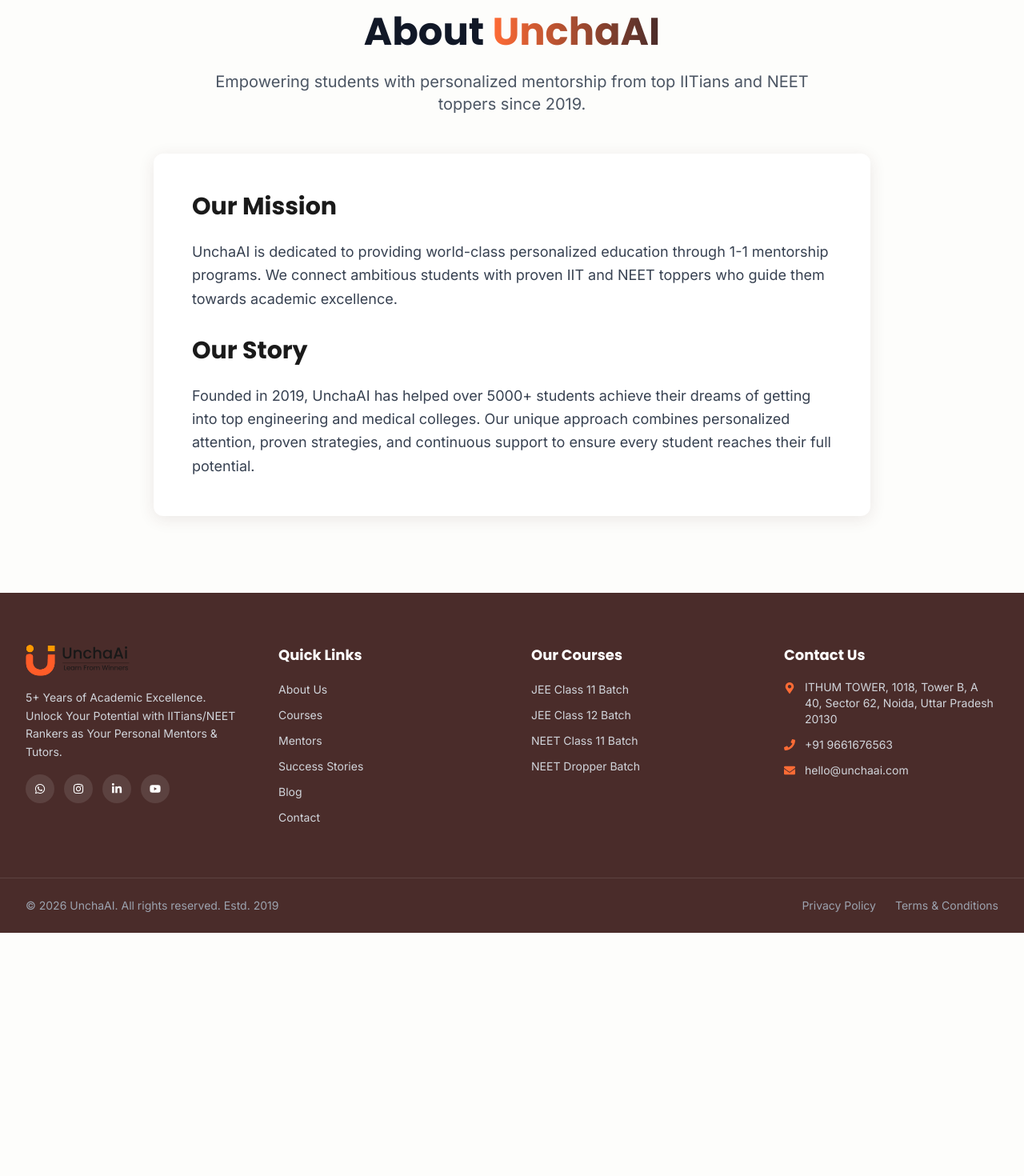
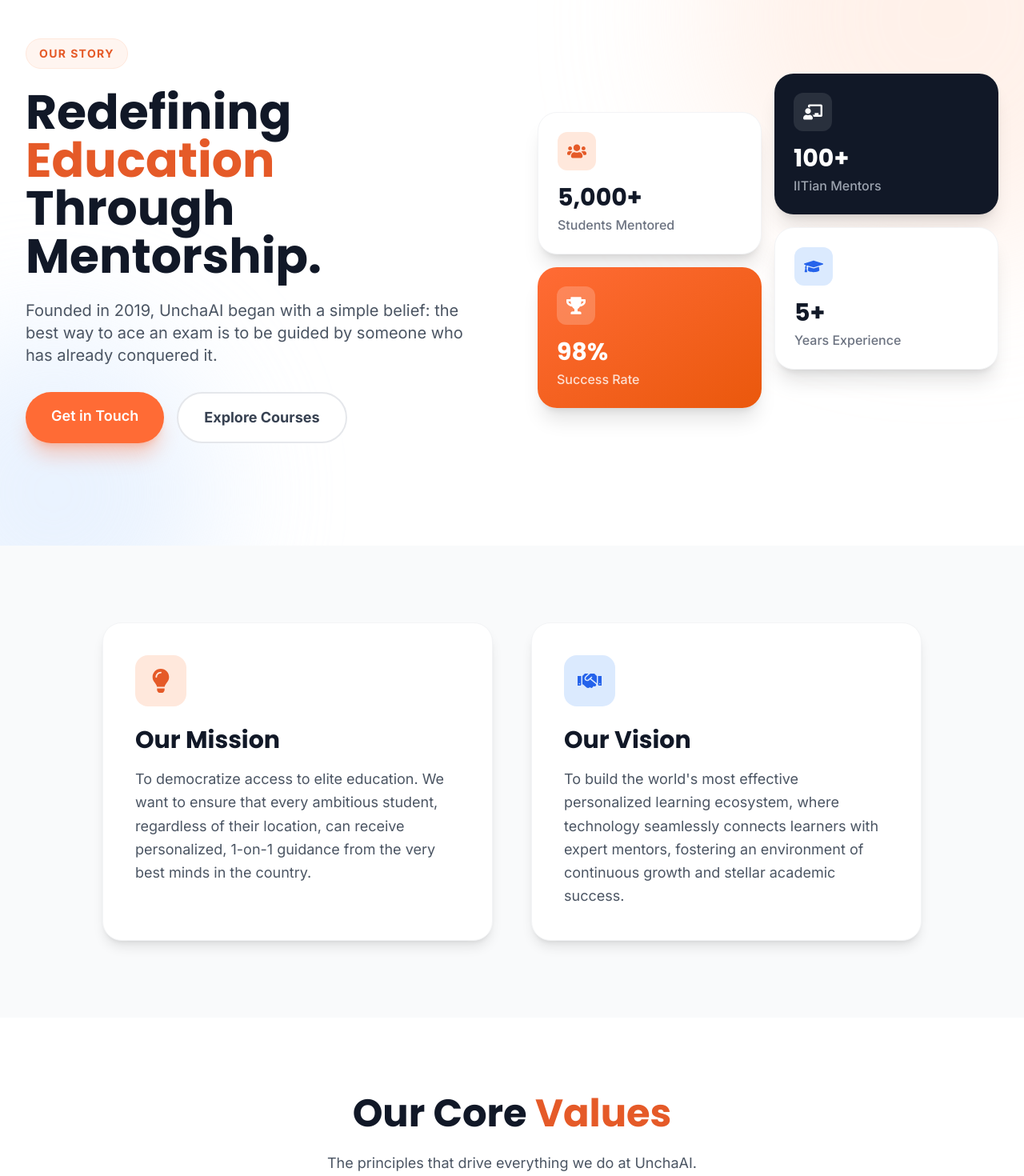
Before and after one commit to DEEPANSHU000/Unchaai_WEB, a React (Vite) app: page /about in a window 1280 px wide. Shown: the part 160-1630 px from the top of the page at 80% size. Before the commit the page ends 1326 px from the top, so only its background shows below. Built offline with nearby package versions, Linux system fonts and the light colour scheme.

Commit message:
Completely rebuild About Us page with rich content and animations

```diff
--- a/src/pages/About.jsx
+++ b/src/pages/About.jsx
@@ -1,43 +1,134 @@
 import { motion } from 'framer-motion';
 import { Link } from 'react-router-dom';
+import { FaGraduationCap, FaChalkboardTeacher, FaUsers, FaTrophy, FaLightbulb, FaHandshake } from 'react-icons/fa';
+
+const fadeUp = {
+  hidden: { opacity: 0, y: 30 },
+  visible: { opacity: 1, y: 0, transition: { duration: 0.6 } }
+};
+
+const staggerContainer = {
+  hidden: { opacity: 0 },
+  visible: {
+    opacity: 1,
+    transition: { staggerChildren: 0.15 }
+  }
+};
 
 const About = () => {
   return (
-    <div className="pt-20 min-h-screen bg-cream-50">
-      <section className="section-padding">
-        <div className="container-custom text-center">
-          <motion.h1
-            initial={{ opacity: 0, y: 20 }}
-            animate={{ opacity: 1, y: 0 }}
-            className="text-4xl md:text-5xl font-display font-bold text-gray-900 mb-6"
-          >
-            About <span className="heading-gradient">UnchaAI</span>
-          </motion.h1>
-          <motion.p
-            initial={{ opacity: 0, y: 20 }}
-            animate={{ opacity: 1, y: 0 }}
-            transition={{ delay: 0.2 }}
-            className="text-xl text-gray-600 max-w-3xl mx-auto mb-12"
-          >
-            Empowering students with personalized mentorship from top IITians and NEET toppers since 2019.
-          </motion.p>
+    <div className="pt-20 min-h-screen bg-gray-50 overflow-hidden">
 
-          <div className="card p-12 max-w-4xl mx-auto text-left">
-            <h2 className="text-3xl font-bold mb-6">Our Mission</h2>
-            <p className="text-gray-700 text-lg leading-relaxed mb-6">
-              UnchaAI is dedicated to providing world-class personalized education through 1-1 mentorship programs.
-              We connect ambitious students with proven IIT and NEET toppers who guide them towards academic excellence.
-            </p>
+      {/* ── HERO SECTION ── */}
+      <section className="relative py-20 lg:py-32 bg-white overflow-hidden">
+        {/* Background Gradients */}
+        <div className="absolute top-0 right-0 w-[600px] h-[600px] bg-primary-100 rounded-full blur-[100px] opacity-60 translate-x-1/3 -translate-y-1/3 pointer-events-none"></div>
+        <div className="absolute bottom-0 left-0 w-[400px] h-[400px] bg-blue-100 rounded-full blur-[80px] opacity-60 -translate-x-1/3 translate-y-1/3 pointer-events-none"></div>
 
-            <h2 className="text-3xl font-bold mb-6 mt-8">Our Story</h2>
-            <p className="text-gray-700 text-lg leading-relaxed">
-              Founded in 2019, UnchaAI has helped over 5000+ students achieve their dreams of getting into top
-              engineering and medical colleges. Our unique approach combines personalized attention, proven strategies,
-              and continuous support to ensure every student reaches their full potential.
-            </p>
+        <div className="container-custom relative z-10">
+          <div className="grid lg:grid-cols-2 gap-16 items-center">
+            <motion.div initial="hidden" animate="visible" variants={staggerContainer} className="max-w-2xl">
+              <motion.span variants={fadeUp} className="inline-block bg-primary-50 text-primary-600 text-sm font-bold px-4 py-2 rounded-full mb-6 border border-primary-100 uppercase tracking-widest">
+                Our Story
+              </motion.span>
+              <motion.h1 variants={fadeUp} className="text-4xl md:text-6xl font-display font-bold text-gray-900 mb-6 leading-tight">
+                Redefining <span className="text-primary-600">Education</span> Through Mentorship.
+              </motion.h1>
+              <motion.p variants={fadeUp} className="text-lg md:text-xl text-gray-600 mb-8 leading-relaxed">
+                Founded in 2019, UnchaAI began with a simple belief: the best way to ace an exam is to be guided by someone who has already conquered it.
+              </motion.p>
+              <motion.div variants={fadeUp} className="flex flex-wrap gap-4">
+                <Link to="/contact" className="btn-primary py-4 px-8 text-lg rounded-full shadow-xl shadow-primary-500/30 hover:-translate-y-1">
+                  Get in Touch
+                </Link>
+                <Link to="/courses" className="bg-white border-2 border-gray-200 text-gray-700 py-4 px-8 text-lg rounded-full font-bold hover:border-primary-500 hover:text-primary-600 transition-all hover:-translate-y-1">
+                  Explore Courses
+                </Link>
+              </motion.div>
+            </motion.div>
+
+            {/* Hero Image / Stats */}
+            <motion.div initial={{ opacity: 0, x: 50 }} animate={{ opacity: 1, x: 0 }} transition={{ duration: 0.8 }} className="relative">
+              <div className="grid grid-cols-2 gap-4">
+                <div className="space-y-4 pt-12">
+                  <div className="bg-white p-6 rounded-3xl shadow-xl border border-gray-100">
+                    <div className="w-12 h-12 bg-primary-100 rounded-xl flex items-center justify-center text-primary-600 text-2xl mb-4"><FaUsers /></div>
+                    <h3 className="text-3xl font-bold text-gray-900 mb-1">5,000+</h3>
+                    <p className="text-gray-500 font-medium">Students Mentored</p>
+                  </div>
+                  <div className="bg-gradient-to-br from-primary-500 to-orange-600 p-6 rounded-3xl shadow-xl text-white">
+                    <div className="w-12 h-12 bg-white/20 rounded-xl flex items-center justify-center text-white text-2xl mb-4"><FaTrophy /></div>
+                    <h3 className="text-3xl font-bold mb-1">98%</h3>
+                    <p className="text-white/80 font-medium">Success Rate</p>
+                  </div>
+                </div>
+                <div className="space-y-4">
+                  <div className="bg-gray-900 p-6 rounded-3xl shadow-xl text-white">
+                    <div className="w-12 h-12 bg-white/10 rounded-xl flex items-center justify-center text-white text-2xl mb-4"><FaChalkboardTeacher /></div>
+                    <h3 className="text-3xl font-bold mb-1">100+</h3>
+                    <p className="text-gray-400 font-medium">IITian Mentors</p>
+                  </div>
+                  <div className="bg-white p-6 rounded-3xl shadow-xl border border-gray-100">
+                    <div className="w-12 h-12 bg-blue-100 rounded-xl flex items-center justify-center text-blue-600 text-2xl mb-4"><FaGraduationCap /></div>
+                    <h3 className="text-3xl font-bold text-gray-900 mb-1">5+</h3>
+                    <p className="text-gray-500 font-medium">Years Experience</p>
+                  </div>
+                </div>
+              </div>
+            </motion.div>
           </div>
         </div>
       </section>
+
+      {/* ── MISSION & VISION ── */}
+      <section className="py-24 bg-gray-50">
+        <div className="container-custom">
+          <div className="grid md:grid-cols-2 gap-12 max-w-5xl mx-auto">
+            <motion.div initial="hidden" whileInView="visible" viewport={{ once: true }} variants={fadeUp} className="bg-white p-10 rounded-3xl shadow-lg border border-gray-100 relative overflow-hidden group">
+              <div className="absolute top-0 right-0 w-32 h-32 bg-primary-50 rounded-bl-full -z-10 transition-transform group-hover:scale-110"></div>
+              <div className="w-16 h-16 bg-primary-100 rounded-2xl flex items-center justify-center text-primary-600 text-3xl mb-6"><FaLightbulb /></div>
+              <h2 className="text-3xl font-bold text-gray-900 mb-4">Our Mission</h2>
+              <p className="text-gray-600 leading-relaxed text-lg">
+                To democratize access to elite education. We want to ensure that every ambitious student, regardless of their location, can receive personalized, 1-on-1 guidance from the very best minds in the country.
+              </p>
+            </motion.div>
+
+            <motion.div initial="hidden" whileInView="visible" viewport={{ once: true }} variants={fadeUp} className="bg-white p-10 rounded-3xl shadow-lg border border-gray-100 relative overflow-hidden group">
+              <div className="absolute top-0 right-0 w-32 h-32 bg-blue-50 rounded-bl-full -z-10 transition-transform group-hover:scale-110"></div>
+              <div className="w-16 h-16 bg-blue-100 rounded-2xl flex items-center justify-center text-blue-600 text-3xl mb-6"><FaHandshake /></div>
+              <h2 className="text-3xl font-bold text-gray-900 mb-4">Our Vision</h2>
+              <p className="text-gray-600 leading-relaxed text-lg">
+                To build the world's most effective personalized learning ecosystem, where technology seamlessly connects learners with expert mentors, fostering an environment of continuous growth and stellar academic success.
+              </p>
+            </motion.div>
+          </div>
+        </div>
+      </section>
+
+      {/* ── CORE VALUES ── */}
+      <section className="py-24 bg-white">
+        <div className="container-custom">
+          <div className="text-center max-w-3xl mx-auto mb-16">
+            <h2 className="text-3xl md:text-5xl font-bold text-gray-900 mb-6">Our Core <span className="text-primary-600">Values</span></h2>
+            <p className="text-lg text-gray-600">The principles that drive everything we do at UnchaAI.</p>
+          </div>
+
+          <motion.div initial="hidden" whileInView="visible" viewport={{ once: true }} variants={staggerContainer} className="grid md:grid-cols-3 gap-8 max-w-6xl mx-auto">
+            {[
+              { title: "Excellence First", desc: "We don't compromise on quality. From our mentors to our study materials, we deliver only the absolute best." },
+              { title: "Personalized Care", desc: "Every student is unique. We tailor our approach, study plans, and teaching methods to fit individual learning speeds." },
+              { title: "Result Oriented", desc: "We are obsessed with outcomes. We use data-driven strategies and rigorous testing to ensure continuous improvement." }
+            ].map((value, i) => (
+              <motion.div key={i} variants={fadeUp} className="p-8 rounded-3xl bg-gray-50 border border-gray-100 hover:bg-primary-50 hover:border-primary-200 transition-colors text-center group cursor-default">
+                <div className="w-16 h-16 bg-white rounded-full shadow-sm flex items-center justify-center mx-auto mb-6 text-2xl font-black text-gray-300 group-hover:text-primary-500 transition-colors">0{i + 1}</div>
+                <h3 className="text-xl font-bold text-gray-900 mb-4">{value.title}</h3>
+                <p className="text-gray-600 leading-relaxed">{value.desc}</p>
+              </motion.div>
+            ))}
+          </motion.div>
+        </div>
+      </section>
+
     </div>
   );
 };
```
